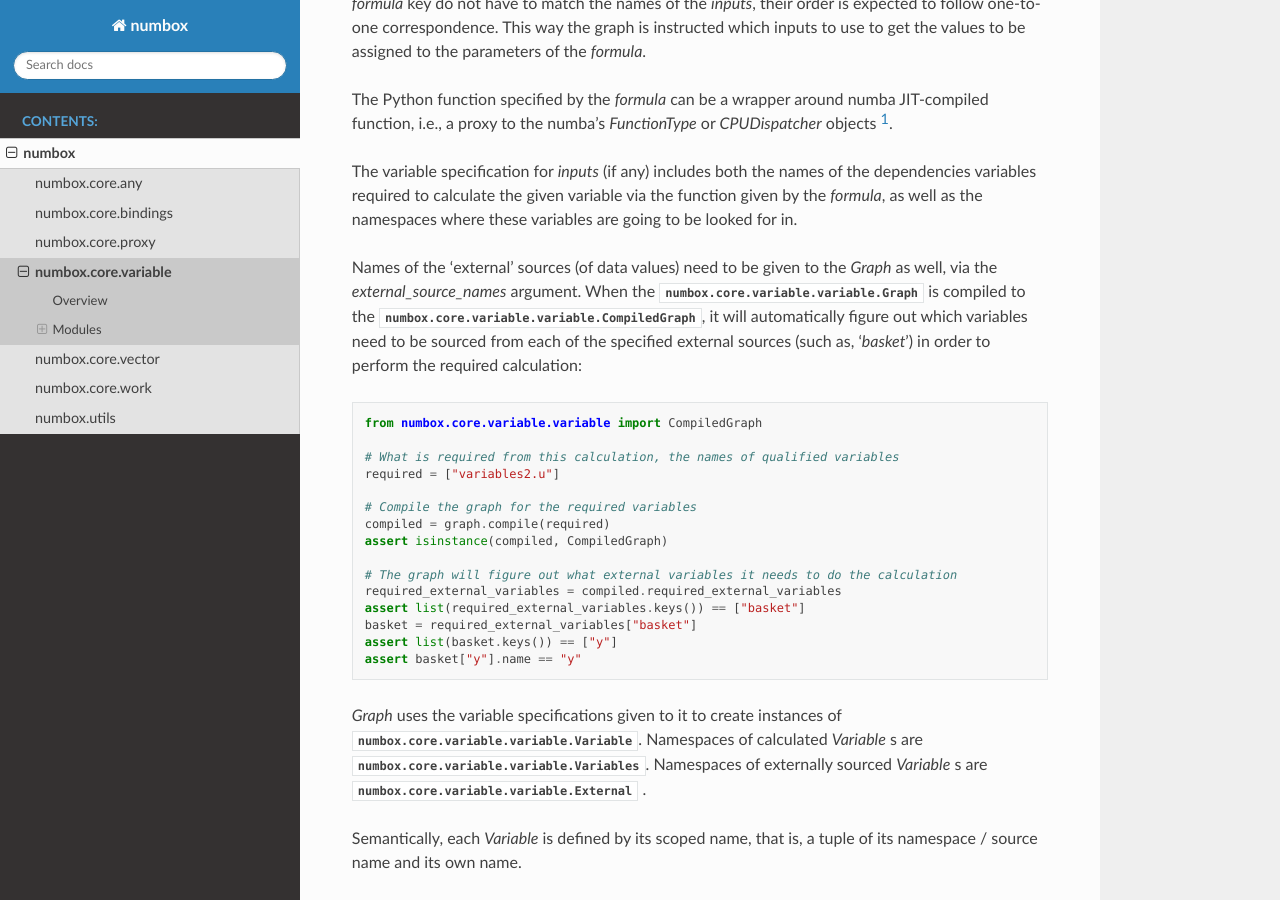
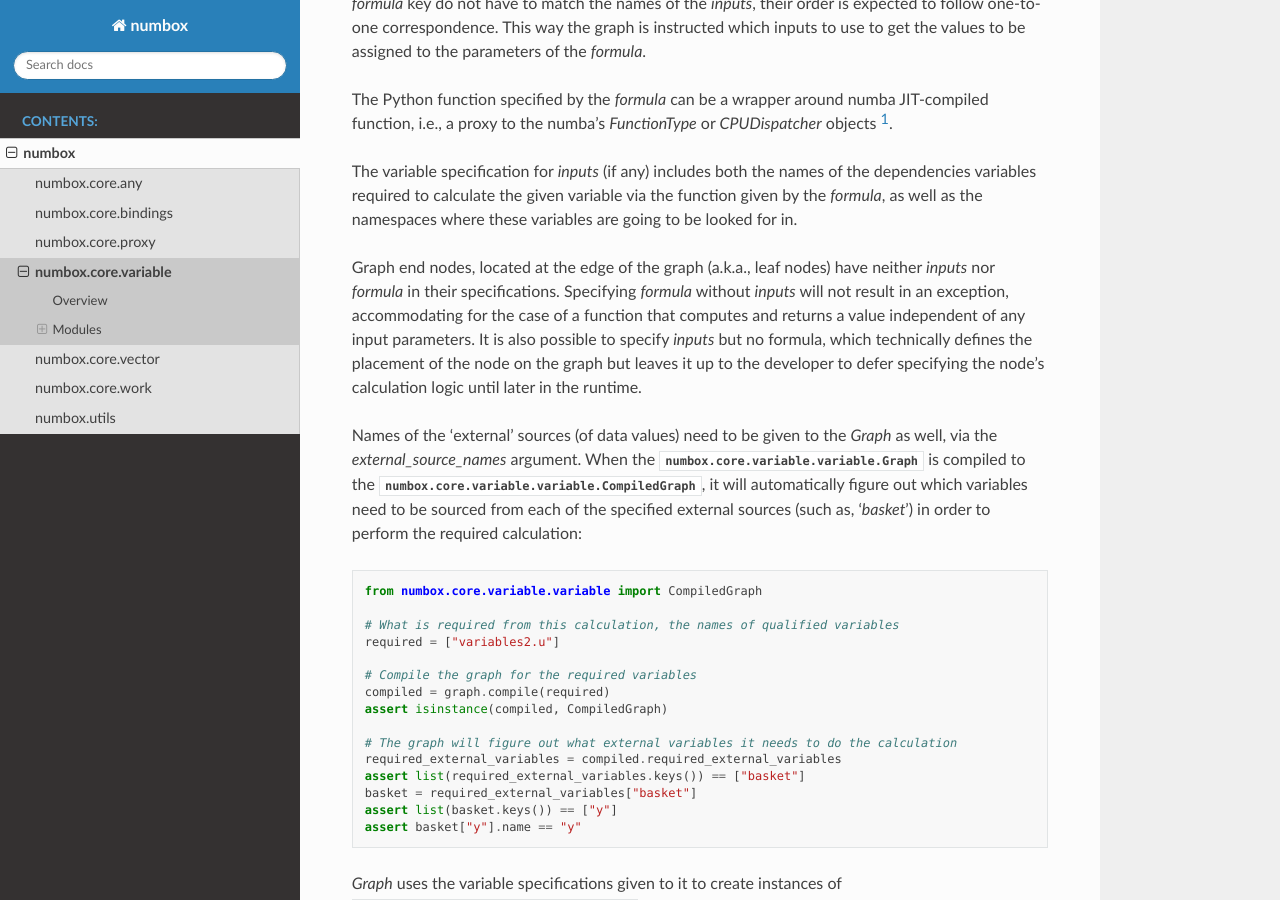
Before and after one commit to Goykhman/numbox, a Sphinx documentation site: the page built from docs/numbox.core.variable.rst, in a window 1280 px wide and 900 px high, scrolled down 1301 px. Built offline with Sphinx 7.4.7 and the Read the Docs theme 3.1.0, drawn with Linux system fonts in a browser that asks for light colours.

Commit message:
PR feedback, removed cache from storage protocol and values, fixed docstrings and docs

```diff
--- a/docs/numbox.core.variable.rst
+++ b/docs/numbox.core.variable.rst
@@ -72,6 +72,15 @@ a proxy to the numba's `FunctionType` or `CPUDispatcher` objects [#f1]_.
 The variable specification for `inputs` (if any) includes both the names of the dependencies variables
 required to calculate the given variable via the function given by the `formula`,
 as well as the namespaces where these variables are going to be looked for in.
+
+Graph end nodes, located at the edge of the graph (a.k.a., leaf nodes) have neither `inputs`
+nor `formula` in their specifications. Specifying `formula` without `inputs`
+will not result in an exception, accommodating for the case of a function
+that computes and returns a value independent of any input parameters.
+It is also possible to specify `inputs`
+but no formula, which technically defines the placement of the node
+on the graph but leaves it up to the developer to defer specifying the node's calculation
+logic until later in the runtime.
 
 Names of the 'external' sources (of data values) need to be given to the `Graph` as well,
 via the `external_source_names` argument.
```
Also changed, not shown: 1 other file.
